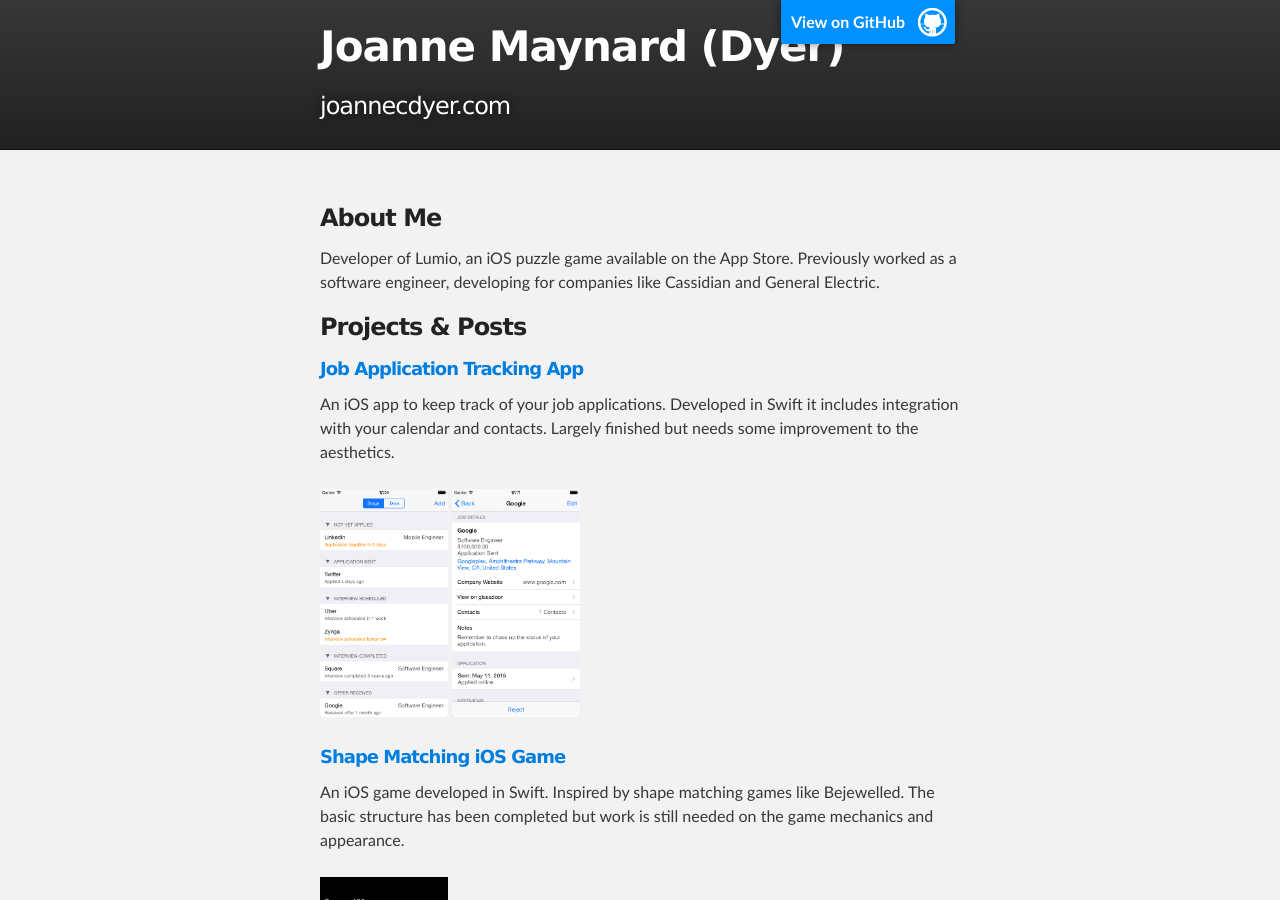
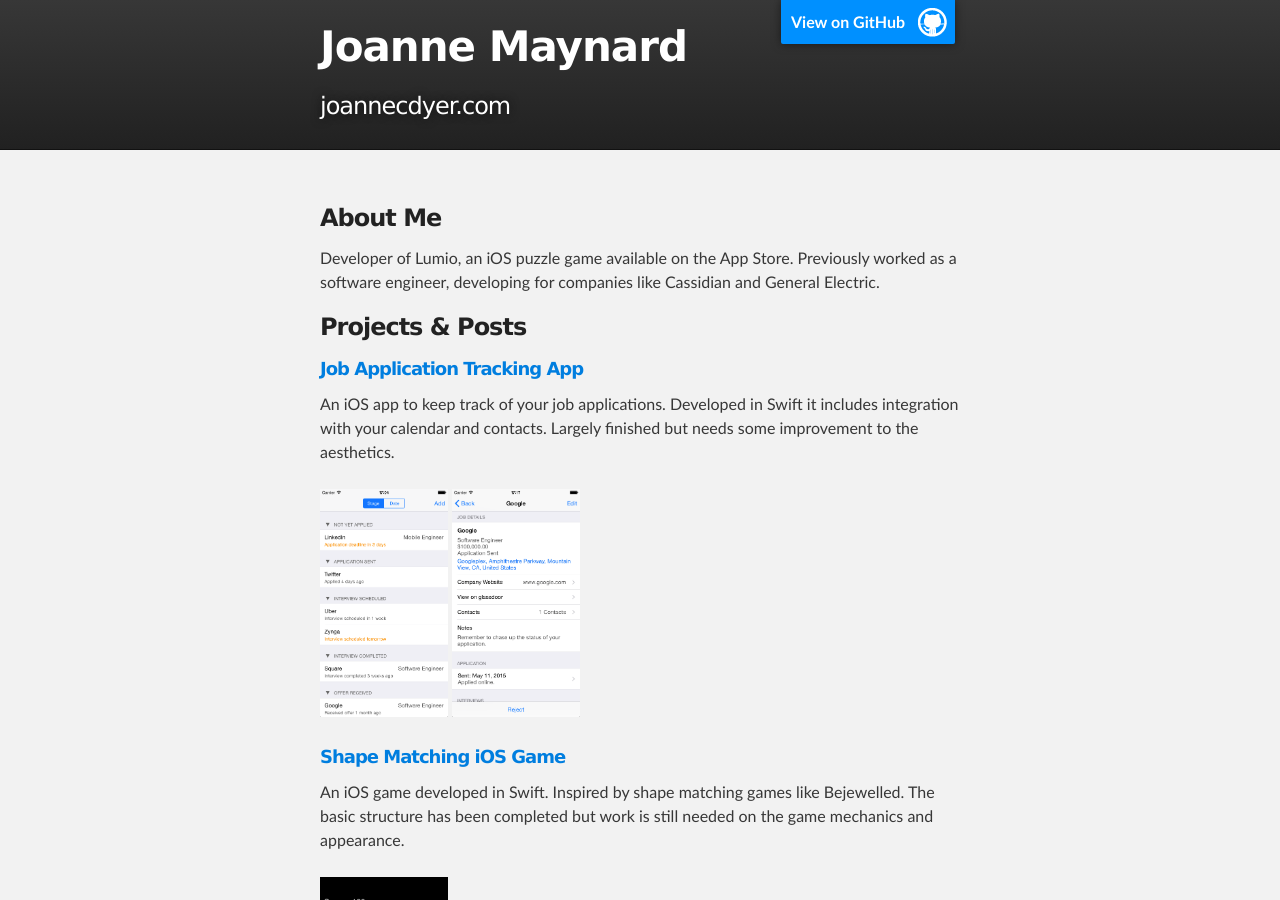
Before and after one commit to joannecdyer/joannecdyer.github.com, a Jekyll site: the page built from index.md, in a window 1280 px wide and 900 px high. Built offline with Jekyll 4.4.1, drawn with Linux system fonts in a browser that asks for light colours.

Commit message:
Update default.html

```diff
--- a/_layouts/default.html
+++ b/_layouts/default.html
@@ -18,7 +18,7 @@
         <header class="inner">
           <a id="forkme_banner" href="https://github.com/joannecdyer/{{ page.repo }}">View on GitHub</a>
 
-          <h1 id="project_title"><a href="/">Joanne Maynard (Dyer)</a></h1>
+          <h1 id="project_title"><a href="/">Joanne Maynard</a></h1>
           <h2 id="project_tagline">joannecdyer.com</h2>
 
         </header>
```
